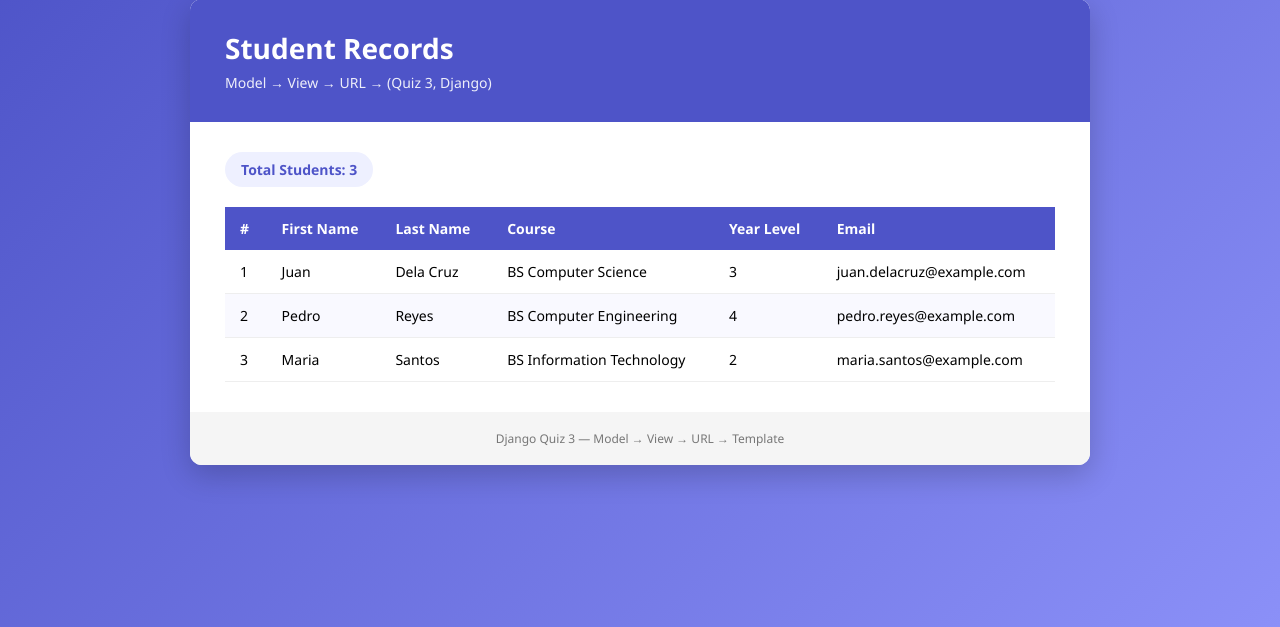
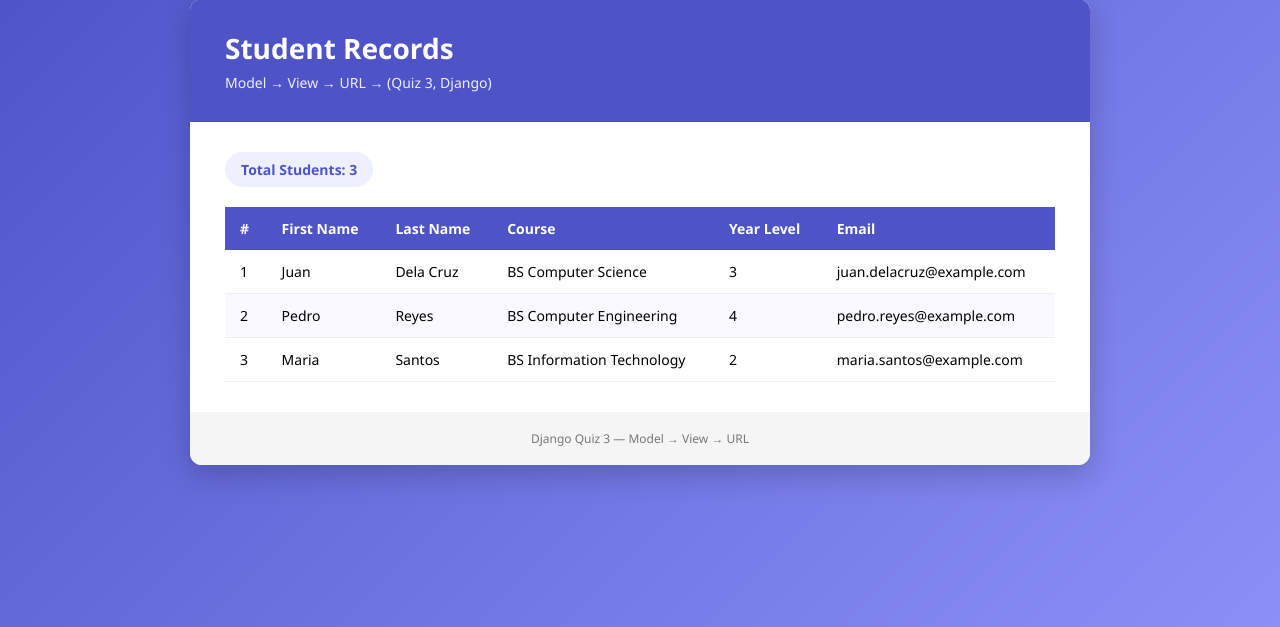
Before and after one commit to geofrmdatso/Quiz-3-Django, a Django app: page / in a window 1280 px wide. Shown: the part 41-668 px from the top of the page. Run offline with Django 5.2, Linux system fonts and the light colour scheme; data comes from the database, SQL or seed files in the repository.

Commit message:
Update home.html

```diff
--- a/quiz3_django/main/templates/main/home.html
+++ b/quiz3_django/main/templates/main/home.html
@@ -144,7 +144,7 @@
         </div>
 
         <div class="footer">
-            Django Quiz 3 &mdash; Model &rarr; View &rarr; URL &rarr; Template
+            Django Quiz 3 &mdash; Model &rarr; View &rarr; URL
         </div>
     </div>
 </body>
```
